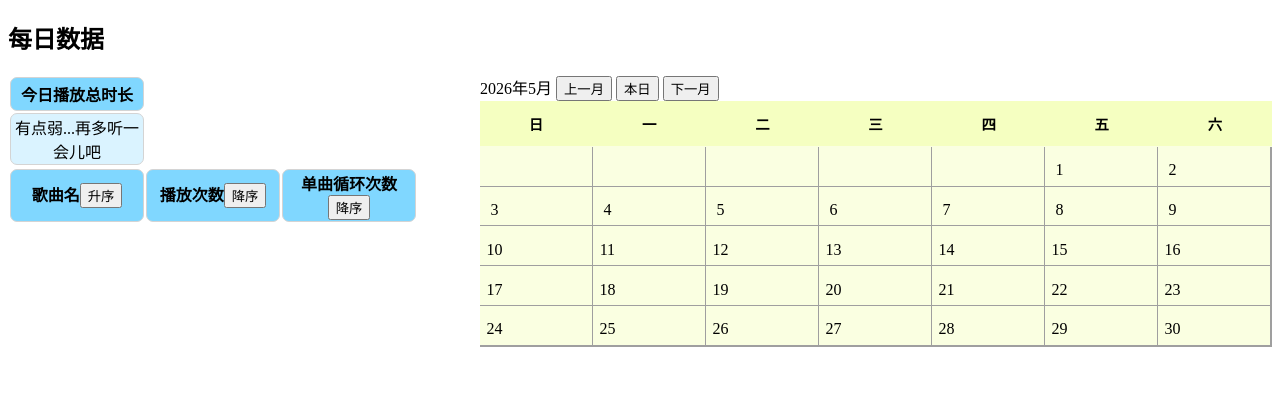
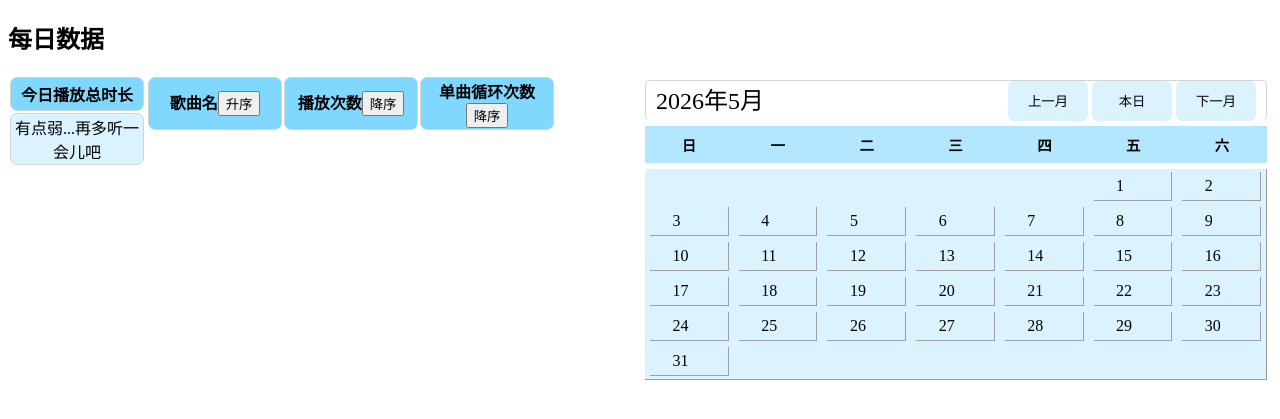
Before and after one commit to Atmocat/NyaData, a Flask app: page /day in a window 1280 px wide. Shown: the part 60-479 px from the top of the page. Run offline with Flask 3, Linux system fonts and the light colour scheme; lists and menus that the app fills with data are empty.

Commit message:
修复日历显示错误

```diff
--- a/static/css/main.css
+++ b/static/css/main.css
@@ -175,20 +175,58 @@ table a:hover {
 #dayEach_table {
     float: left;
 }
-
+/* 日历设置 */
 .calendar {
     float: right;
+    width: 50%;
+    border: none;
 }
 
-.calendarDate, .calendarButton {
-    display: inline;
+.calendarNav {
+    height: 40px;
+    width: auto;
+    border: 1.2px solid rgb(212, 212, 212);
+    border-bottom: none;
+    border-radius: 5px;
+    margin: 5px;
+}
+
+.calendarDate, .calendarButton,.calendarButton input {
+    display: inline-block;
+}
+
+.calendarDate {
+    text-decoration: none;
+    text-align: center;
+    font-size: 150%;
+    margin-left: 10px;
+}
+
+.calendarButton {
+    float: right;
+    margin-right: 10px;
+}
+
+.calendarButton input {
+    height: 40px;
+    width: 80px;
+    background: rgb(218, 243, 255);
+    border: none;
+    border-radius: 6px;
+    text-decoration: none;
+    font-family: '宋体';
+}
+
+.calendarButton input:hover {
+    background: rgb(239, 255, 157);
 }
 
 .calendarWeeks {
     display: grid;
     grid-template-columns: repeat(7, 1fr);
-    background: rgb(245, 255, 193);
-    padding: 0.75rem 0;
+    background: rgb(179, 231, 255);
+    padding: 0.5rem 0;
+    margin: 5px;
     border-bottom: 1px solid rgb(250, 255, 225);
     font-weight: 600;
     color: black;
@@ -204,9 +242,17 @@ table a:hover {
 .calendarDay {
     display: grid;
     grid-template-columns: repeat(7, 1fr);
-    background: rgb(250, 255, 225);
+    background: rgb(218, 243, 255);
     border-bottom: 1px solid rgb(159, 159, 159);
     border-right: 1px solid rgb(159, 159, 159);
+    margin-left: 5px;
+    margin-right: 5px;
+    margin-top: 3px;
+    margin-bottom: 3px;
+}
+
+.calendarDay:empty {
+    border: none;
 }
 
 .calendarDay a {
@@ -214,13 +260,13 @@ table a:hover {
     width: 100%;
     height: 100%;
     text-decoration: none;
-    margin: 30%;
-    padding: 60% 60% 10% 10%;
+    margin: 5px;
+    margin-right: 30px;
     color: black;
     text-align: center;
 }
 
-.calendarDay:not(.empty):hover {
+.calendarDay:not(.empty) a:hover {
     background: rgb(239, 255, 157);
 }
 
```
Also changed, not shown: templates/NyaDay.html (+21 -6 lines).
